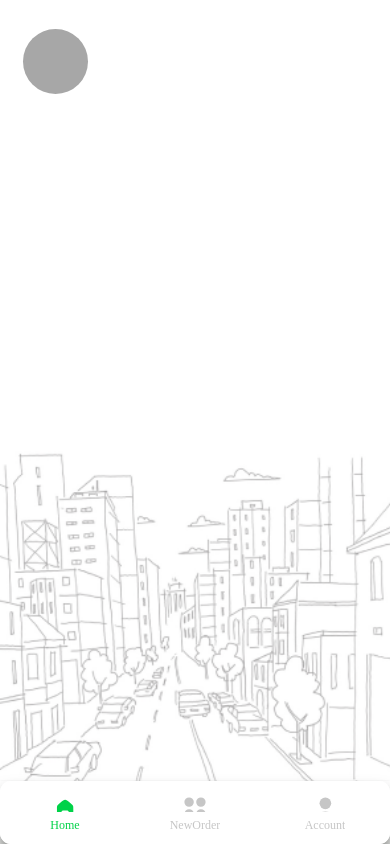
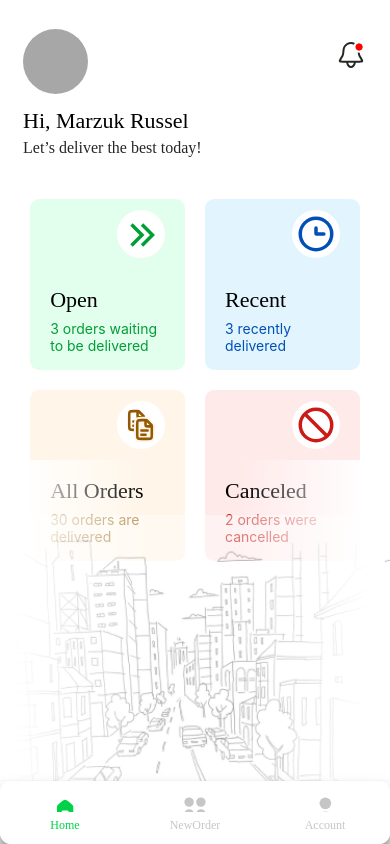
Before and after one commit to mehedirana/Rider_App, a React Native app: screen /Home in a window 390 px wide. Built offline with nearby package versions, Linux system fonts and the light colour scheme.

Commit message:
home page done

```diff
--- /dev/null
+++ b/src/assets/images/svg/home-card/CardIcon1.js
@@ -0,0 +1,20 @@
+import React from 'react'
+import Svg, { Circle, Path } from "react-native-svg"
+
+export const CardIcon1 =()=> {
+  return (
+    <Svg
+    width={48}
+    height={48}
+    fill="none"
+    xmlns="http://www.w3.org/2000/svg"
+
+  >
+    <Circle cx={24} cy={24} r={24} fill="#fff" />
+    <Path
+      d="m35.5 25 1.237 1.237L37.975 25l-1.238-1.237L35.5 25Zm-9.263 11.737 10.5-10.5-2.474-2.474-10.5 10.5 2.474 2.474Zm10.5-12.974-10.5-10.5-2.474 2.474 10.5 10.5 2.474-2.474ZM25 25l1.237 1.237L27.475 25l-1.238-1.237L25 25Zm-9.263 11.737 10.5-10.5-2.474-2.474-10.5 10.5 2.474 2.474Zm10.5-12.974-10.5-10.5-2.474 2.474 10.5 10.5 2.474-2.474Z"
+      fill="#009E36"
+    />
+  </Svg>
+  )
+}
--- /dev/null
+++ b/src/assets/images/svg/home-card/CardIcon2.js
@@ -0,0 +1,17 @@
+import React from 'react';
+import Svg, {Circle, Path} from 'react-native-svg';
+
+export const CardIcon2 = () => {
+  return (
+    <Svg width={48} height={48} fill="none" xmlns="http://www.w3.org/2000/svg">
+      <Circle cx={24} cy={24} r={24} fill="#fff" />
+      <Circle cx={24} cy={24} r={15.75} stroke="#0050B8" strokeWidth={3.5} />
+      <Path
+        d="M31.875 24h-7.438a.438.438 0 0 1-.437-.438v-5.687"
+        stroke="#0050B8"
+        strokeWidth={3.5}
+        strokeLinecap="round"
+      />
+    </Svg>
+  );
+};
--- /dev/null
+++ b/src/assets/images/svg/home-card/CardIcon3.js
@@ -0,0 +1,49 @@
+import React from 'react';
+import Svg, {Circle, Path} from 'react-native-svg';
+
+export const CardIcon3 = () => {
+  return (
+    <Svg width={48} height={48} fill="none" xmlns="http://www.w3.org/2000/svg">
+      <Circle cx={24} cy={24} r={24} fill="#fff" />
+      <Path
+        d="M20.721 10.125h-4.345c-1.965 0-2.947 0-3.557.61-.61.61-.61 1.593-.61 3.557v10.416c0 1.965 0 2.947.61 3.557.61.61 1.592.61 3.557.61h6.25c1.964 0 2.946 0 3.556-.61.61-.61.61-1.593.61-3.557v-8.512c0-.426 0-.638-.079-.83-.08-.191-.23-.342-.53-.643l-3.989-3.988c-.3-.3-.451-.451-.643-.53-.191-.08-.404-.08-.83-.08Z"
+        stroke="#935800"
+        strokeWidth={2.579}
+      />
+      <Path
+        d="M16.375 20.541h6.25M16.375 24.709h4.167"
+        stroke="#935800"
+        strokeWidth={2.579}
+        strokeLinecap="round"
+      />
+      <Path
+        d="M20.541 10.125v4.167c0 .982 0 1.473.305 1.778.305.305.796.305 1.778.305h4.167"
+        stroke="#935800"
+        strokeWidth={2.579}
+      />
+      <Path
+        d="M28.721 19.125h-4.345c-1.965 0-2.947 0-3.557.61-.61.61-.61 1.593-.61 3.557v10.416c0 1.965 0 2.947.61 3.557.61.61 1.593.61 3.557.61h6.25c1.964 0 2.946 0 3.556-.61.61-.61.61-1.593.61-3.557v-8.512c0-.426 0-.638-.079-.83-.08-.191-.23-.342-.53-.643l-3.989-3.988c-.3-.3-.451-.451-.643-.53-.191-.08-.404-.08-.83-.08Z"
+        fill="#fff"
+        stroke="#FFF6E9"
+        strokeWidth={6.632}
+      />
+      <Path
+        d="M28.721 19.125h-4.345c-1.965 0-2.947 0-3.557.61-.61.61-.61 1.593-.61 3.557v10.416c0 1.965 0 2.947.61 3.557.61.61 1.593.61 3.557.61h6.25c1.964 0 2.946 0 3.556-.61.61-.61.61-1.593.61-3.557v-8.512c0-.426 0-.638-.079-.83-.08-.191-.23-.342-.53-.643l-3.989-3.988c-.3-.3-.451-.451-.643-.53-.191-.08-.404-.08-.83-.08Z"
+        fill="#FFF6E9"
+        stroke="#935800"
+        strokeWidth={2.579}
+      />
+      <Path
+        d="M24.375 29.541h6.25M24.375 33.709h4.167"
+        stroke="#935800"
+        strokeWidth={2.579}
+        strokeLinecap="round"
+      />
+      <Path
+        d="M28.541 19.125v4.167c0 .982 0 1.473.305 1.778.305.305.796.305 1.778.305h4.167"
+        stroke="#935800"
+        strokeWidth={2.579}
+      />
+    </Svg>
+  );
+};
--- /dev/null
+++ b/src/assets/images/svg/home-card/CardIcon4.js
@@ -0,0 +1,12 @@
+import React from 'react';
+import Svg, {Circle, Path} from 'react-native-svg';
+
+export const CardIcon4 = () => {
+  return (
+    <Svg width={48} height={48} fill="none" xmlns="http://www.w3.org/2000/svg">
+      <Circle cx={24} cy={24} r={24} fill="#fff" />
+      <Circle cx={24} cy={24} r={15.75} stroke="#CC1B16" strokeWidth={3.5} />
+      <Path d="m34.5 34.5-21-21" stroke="#CC1B16" strokeWidth={3.5} />
+    </Svg>
+  );
+};
--- /dev/null
+++ b/src/components/home/HomeCard.js
@@ -0,0 +1,41 @@
+import {View, Text} from 'react-native';
+import React from 'react';
+import {COLORS, FONTS} from '../../styles/theme';
+import {CardIcon1} from '../../assets/images/svg/home-card/CardIcon1';
+import {CardIcon2} from '../../assets/images/svg/home-card/CardIcon2';
+import {CardIcon3} from '../../assets/images/svg/home-card/CardIcon3';
+import {CardIcon4} from '../../assets/images/svg/home-card/CardIcon4';
+
+const HomeCard = ({title, subTitle, subTitleColor, style, type}) => {
+  return (
+    <View
+      style={[
+        style,
+        {
+          paddingHorizontal: 20,
+          paddingBottom: 16,
+          borderRadius: 9,
+          width: '45%',
+          zIndex: 9999,
+        },
+      ]}>
+      <View style={{ alignItems:'flex-end', marginTop:11}}>
+        {type === 1 ? (
+          <CardIcon1 />
+        ) : type === 2 ? (
+          <CardIcon2 />
+        ) : type === 3 ? (
+          <CardIcon3 />
+        ) : (
+          <CardIcon4 />
+        )}
+      </View>
+      <Text style={{color: COLORS.blackSolid, ...FONTS.header1, marginTop: 29}}>
+        {title}
+      </Text>
+      <Text style={{marginTop: 6, color: subTitleColor}}>{subTitle}</Text>
+    </View>
+  );
+};
+
+export default HomeCard;
--- a/src/screens/HomeScreen.js
+++ b/src/screens/HomeScreen.js
@@ -6,25 +6,80 @@ import {
   ImageBackground,
   Dimensions,
 } from 'react-native';
+import {NotificationIcon} from '../assets/images/svg/NotificationIcon';
+import HomeCard from '../components/home/HomeCard';
+import {COLORS, FONTS} from '../styles/theme';
 
-import {COLORS} from '../styles/theme'
 const backgroundImg = require('../assets/images/cityBackground.png');
 
 const {height, width} = Dimensions.get('window');
 const HomeScreen = () => {
   return (
     <View style={styles.container}>
-      <View style={{marginTop:29, marginHorizontal:23}}>
-      <View style={{backgroundColor:COLORS.gray, height:65, width:65, borderRadius:40}}></View>
+      <View
+        style={{
+          marginTop: 29,
+          flexDirection: 'row',
+          justifyContent: 'space-between',
+        }}>
+        <View
+          style={{
+            backgroundColor: COLORS.gray,
+            height: 65,
+            width: 65,
+            borderRadius: 40,
+          }}></View>
+        <View style={{marginTop: 10}}>
+          <NotificationIcon />
+        </View>
+      </View>
+
+      <Text style={{marginTop: 14, ...FONTS.header1, color: COLORS.blackSolid}}>
+        Hi, Marzuk Russel
+      </Text>
+      <Text style={{marginTop: 4, color: COLORS.black, ...FONTS.bodyMedium}}>
+        Let’s deliver the best today!
+      </Text>
+      <View style={{flexDirection: 'row', justifyContent:'center', marginTop:42}}>
+        <HomeCard
+          title={'Open'}
+          subTitle={'3 orders waiting to be delivered '}
+          subTitleColor={'#009E36'}
+          style={{backgroundColor: '#E2FFED', width: '40%'}}
+          type={1}
+        />
+        <HomeCard
+          title={'Recent'}
+          subTitle={'3 recently delivered'}
+          subTitleColor={'#0050B8'}
+          style={{backgroundColor: '#E2F5FF', marginLeft: 20}}
+          type={2}
+        />
+      </View>
+      <View style={{flexDirection: 'row', marginTop: 20, justifyContent:'center'}}>
+        <HomeCard
+          title={'All Orders'}
+          subTitle={'30 orders are delivered'}
+          subTitleColor={'#935800'}
+          style={{backgroundColor: '#FFF6E9'}}
+          type={3}
+        />
+        <HomeCard
+          title={'Canceled'}
+          subTitle={'2 orders were cancelled'}
+          subTitleColor={'#CC1B16'}
+          style={{backgroundColor: '#FFEAEA', marginLeft: 20}}
+          type={4}
+        />
       </View>
       <ImageBackground
         style={{
-          height: height / 2,
+          height: height / 2.2,
           width: width,
           position: 'absolute',
           bottom: 0,
-          right:0,
-          left:0,
+          right: 0,
+          left: 0,
         }}
         source={backgroundImg}></ImageBackground>
     </View>
@@ -36,6 +91,7 @@ export default HomeScreen;
 const styles = StyleSheet.create({
   container: {
     flex: 1,
-    backgroundColor: COLORS.whitePure
+    backgroundColor: COLORS.whitePure,
+    paddingHorizontal: 23,
   },
 });
```
Also changed, not shown: src/assets/images/cityBackground.png.
